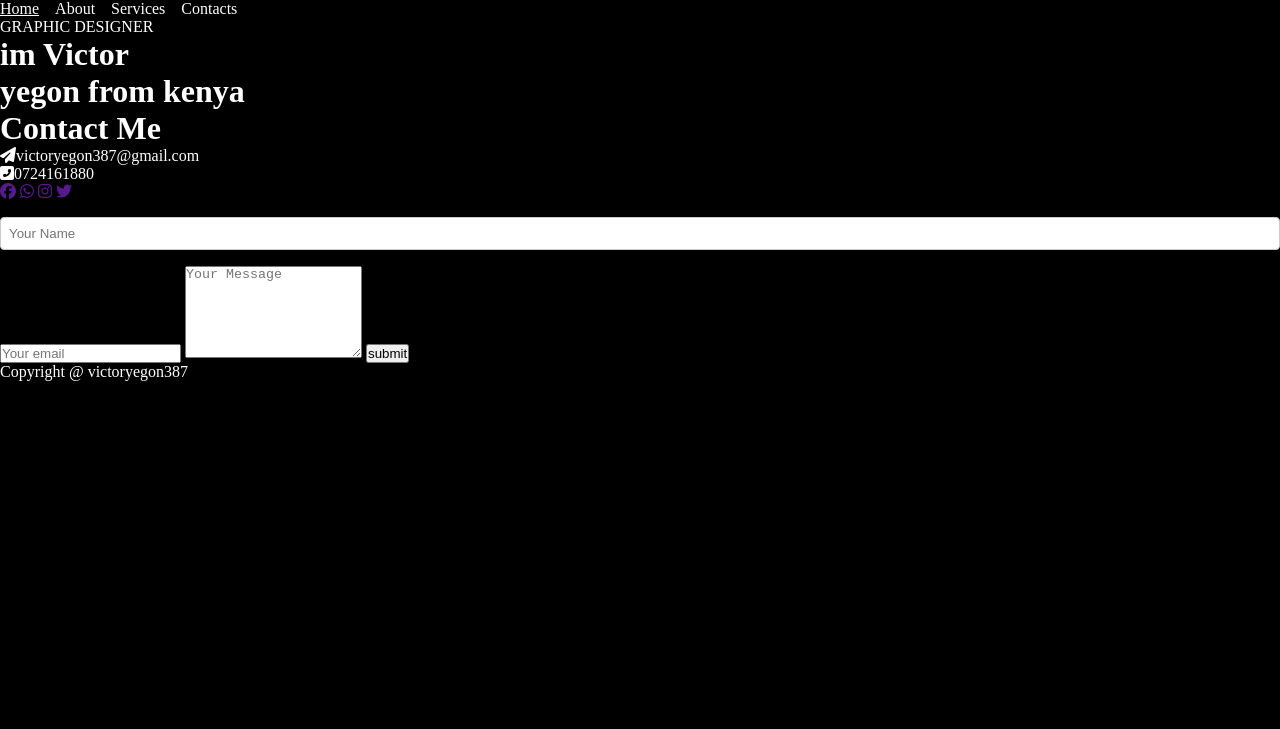
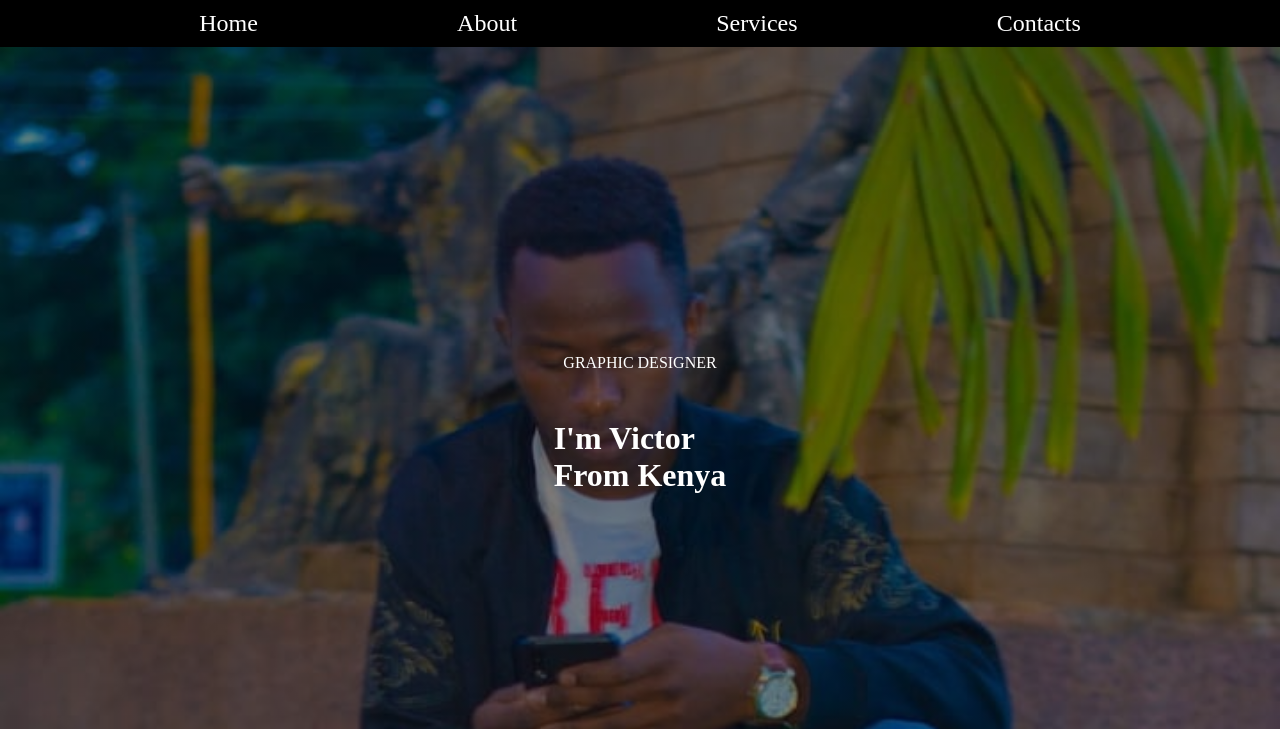
Before and after one commit to VictorTovric/personal-portfolio, a plain HTML site: page index.html in a window 1280 px wide. Shown: the top 729 px of the page. Drawn offline with Linux system fonts and the light colour scheme.

Commit message:
made header

```diff
--- a/index.html
+++ b/index.html
@@ -9,8 +9,7 @@
     <script src="https://kit.fontawesome.com/d080d2cf55.js" crossorigin="anonymous"></script>
 </head>
 <body>
- <div id="header">
-    <div class="container">
+ <div class="header">
         <nav>
             <ul>
                  <li><a href="#">Home</a></li>
@@ -21,11 +20,13 @@
         </nav>
         <div class="header-text">
             <p>GRAPHIC DESIGNER</p>
-            <h1>im <span>Victor</span><br>yegon from kenya</h1>
-            </div>
+            <h1>
+                <span>I'm Victor</span>
+                <span>From Kenya</span>
+            </h1>
         </div>
-    </div>
- </div>
+</div>
+
 <!-- -----------------Contacts-------------- -->
 <div id="Contacts">
     <div class="container">
--- a/style.css
+++ b/style.css
@@ -4,72 +4,47 @@
    padding: 0;
    box-sizing: border-box;
  }
-body{
+
+ .header {
+   height: 100vh;
    background-color: black;
    color: white;
+   display: flex;
+   flex-direction: column;
+
  }
- header {
+ .header nav ul{
   display: flex;
-   justify-content: space-between;
   align-items: center;
-   padding: 1rem;
-   background-color: #333;
-   color: #fff;
+  justify-content: space-evenly;
+  list-style: none;
+  text-decoration: none;
+  color: white;
+  padding: 10px 0;
  }
-
- nav ul {
-   display: flex;
-   list-style: none;
+ .header nav a{
+  text-decoration: none;
+  color: white;
+  font-weight: 400;
+  font-size: 1.5rem
  }
-
- nav ul li {
-   margin-right: 1rem;
- }
-
- nav ul li a {
-   color: #fff;
-   text-decoration: none;
- }
-
- nav ul li a:hover {
+ .header nav a:hover{
   text-decoration: underline;
  }
+ .header .header-text{
+  background-image: linear-gradient(rgba(0, 0, 0, .5), rgba(0, 0, 0, .5)), url('./Images/victor.jpg');
+  background-position: fit;
+  background-size: cover;
+  background-repeat: no-repeat;
+  flex: 1;
+  display: flex;
+  gap: 3rem;
+  flex-direction: column;
+  align-items: center;
+  justify-content: center;
+ }
+ .header .header-text h1{
+  display: flex;
+  flex-direction: column;
 
- main {
-   max-width: 800px;
-   margin: 0 auto;
-   padding: 2rem;
  }
-
- section {
-   margin-bottom: 2rem;
- }
-
- section h2 {
-   margin-bottom: 1rem;
- }
-
- form {
-   margin-top: 1rem;
- }
-
- form input[type="text"] {
-   padding: 0.5rem;
-   border: 1px solid #ccc;
-   border-radius: 4px;
-   width: 100%;
-   margin-bottom: 1rem;
- }
-
- form input[type="submit"] {
-   background-color: #333;
-   color: #fff;
-   padding: 0.5rem 1rem;
-   border: none;
-   border-radius: 4px;
-   cursor: pointer;
- }
-
- form input[type="submit"]:hover {
-   background-color: #555;
- }
```
Also changed, not shown: Images/victor.jpg (renamed from Images/IMG-20220715-WA0007.jpg). Lines whose indentation alone changed are shown as unchanged.
